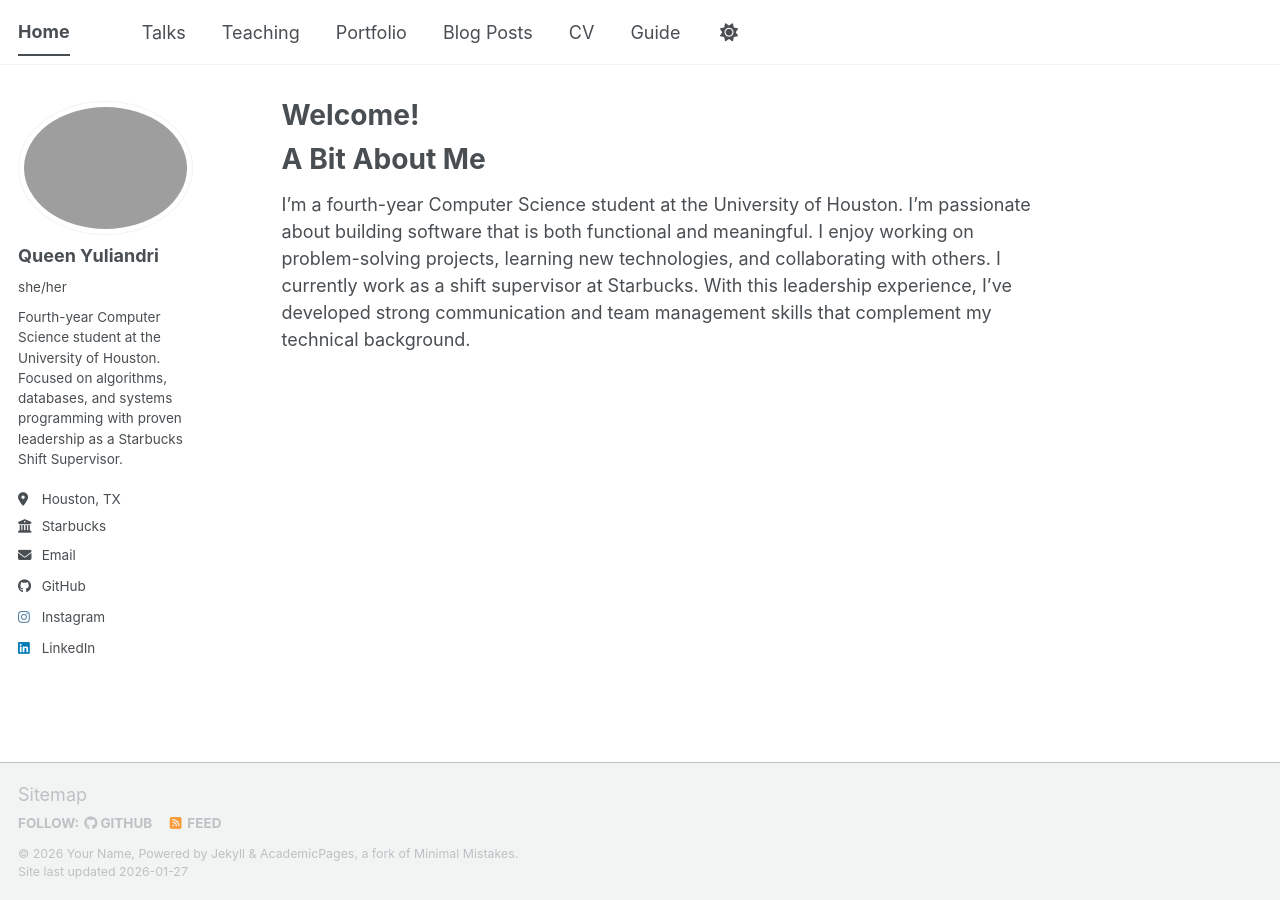
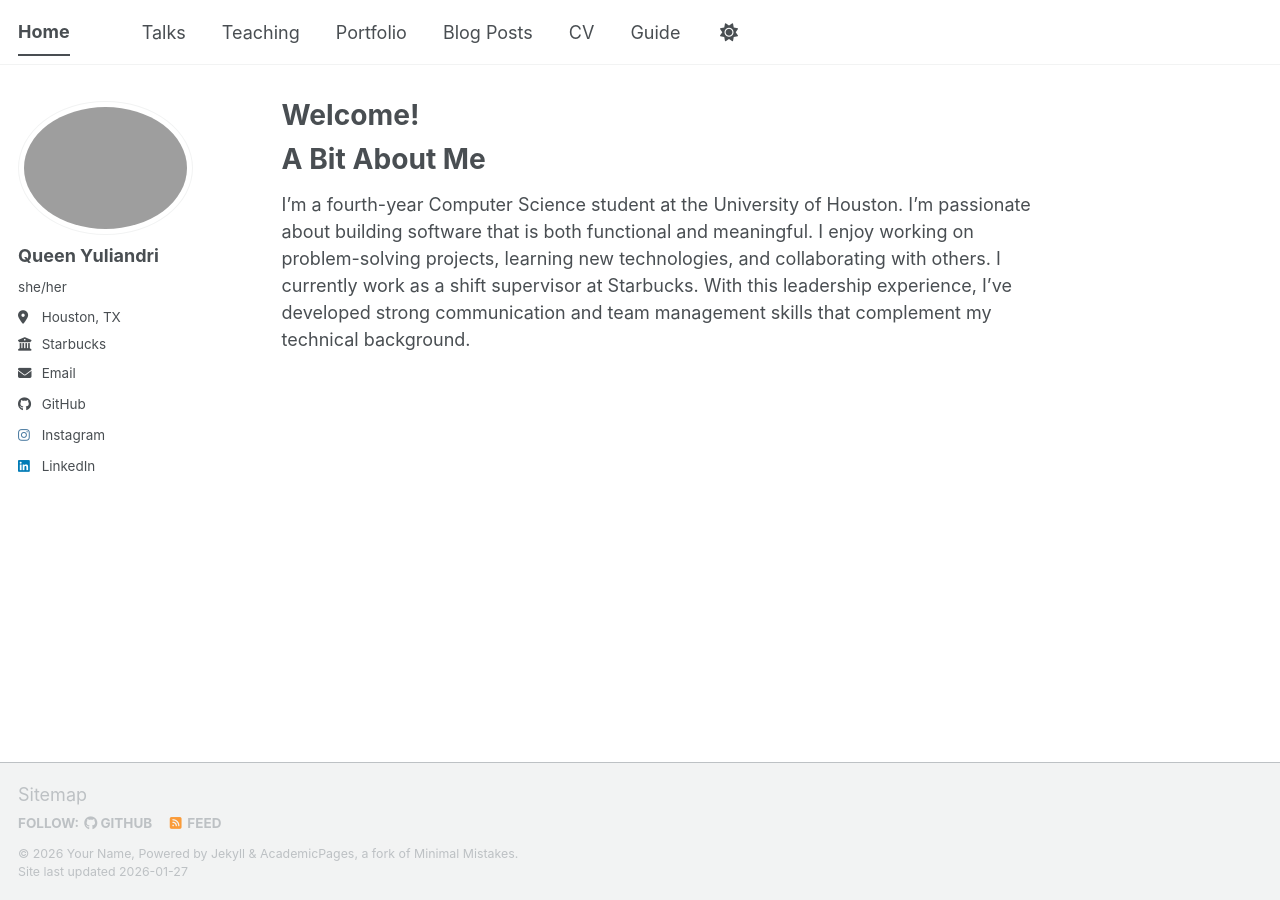
Before and after one commit to Queen-aty/Queen-aty.github.io, a Jekyll site: the page built from _pages/about.md, in a window 1280 px wide. Built offline with Jekyll 4.4.1, drawn with Linux system fonts in a browser that asks for light colours; a script bundle is joined from its source files by our own code; library files that are not in the unit come from our copies.

Commit message:
Update _config.yml

```diff
--- a/_config.yml
+++ b/_config.yml
@@ -26,7 +26,7 @@ author:
   avatar           : "IMG_1248.png"
   name             : "Queen Yuliandri"
   pronouns         : "she/her"
-  bio              : "Fourth-year Computer Science student at the University of Houston. Focused on algorithms, databases, and systems programming with proven leadership as a Starbucks Shift Supervisor."
+  bio              :
   location         : "Houston, TX"
   employer         : "Starbucks"
   uri              : # URL
```
